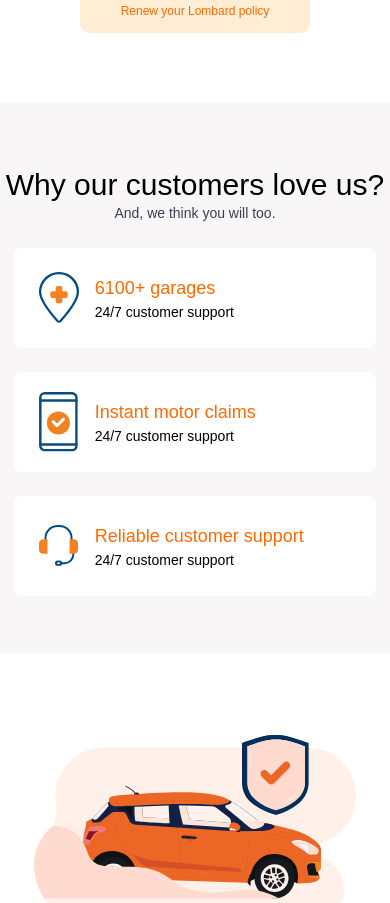
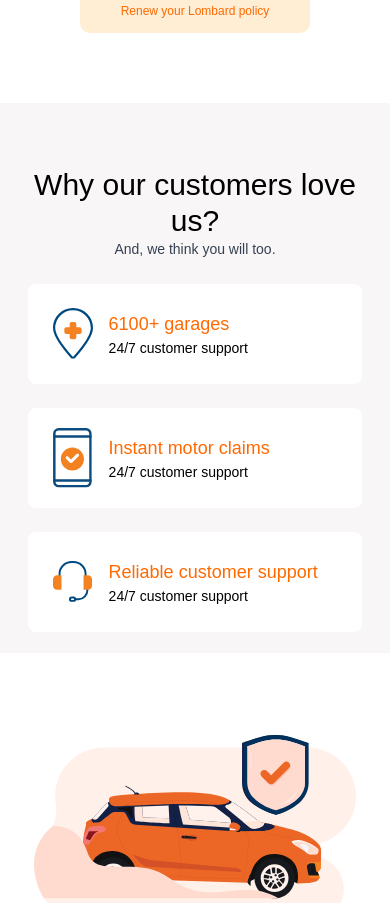
Before and after one commit to harshsiriya/ICICI_Lombard_UI, a Next.js app: page / in a window 390 px wide. Shown: the part 1065-1968 px from the top of the page. Built offline with nearby package versions, Linux system fonts and the light colour scheme.

Commit message:
final padding

```diff
--- a/src/components/details/Details.js
+++ b/src/components/details/Details.js
@@ -6,7 +6,7 @@ import Image from 'next/image'
 
 const Details = () => {
   return (
-    <div className='text-center details bg-[#F8F6F6] py-10 lg:h-[300px] md:h-[400px] h-[550px]'>
+    <div className='text-center details bg-[#F8F6F6] py-10 lg:h-[300px] md:h-[400px] h-[550px] answer-section'>
       <h1 className='text-3xl lg:text-4xl heading-details mb-2' style={{paddingTop : "4rem"}}>Why our customers love us?</h1>
       <p className='text-sm mb-6 text-gray-700'>And, we think you will too.</p>
 
```
